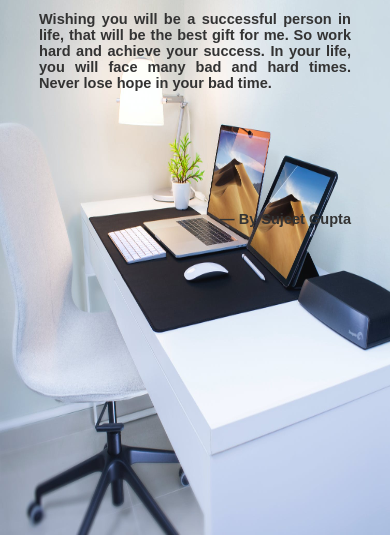
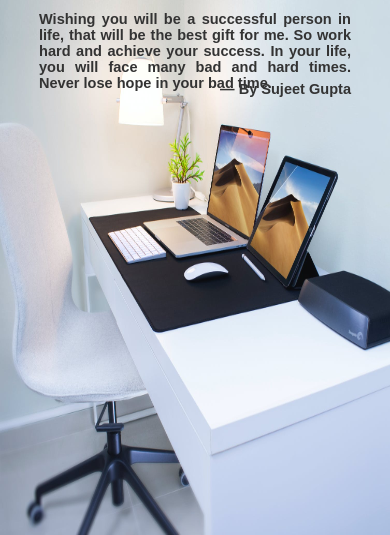
Before and after one commit to skilloo-coder/MAAFI_Learning_Center.com, a plain HTML site: page index.html in a window 390 px wide. Shown: the part 346-881 px from the top of the page. Drawn offline with Linux system fonts and the light colour scheme; a web font is replaced by a local one.

Commit message:
Update style.css

```diff
--- a/style.css
+++ b/style.css
@@ -242,10 +242,10 @@ section h5 span{
   section h1{font-size: 2.6rem;}
   section h5 span{
 
-  bottom: 0px;
+  top: 70px;
 
 
-}
+  }
   section h6{
   border-top: 1px solid black;
   border-bottom: 1px solid black;
```
